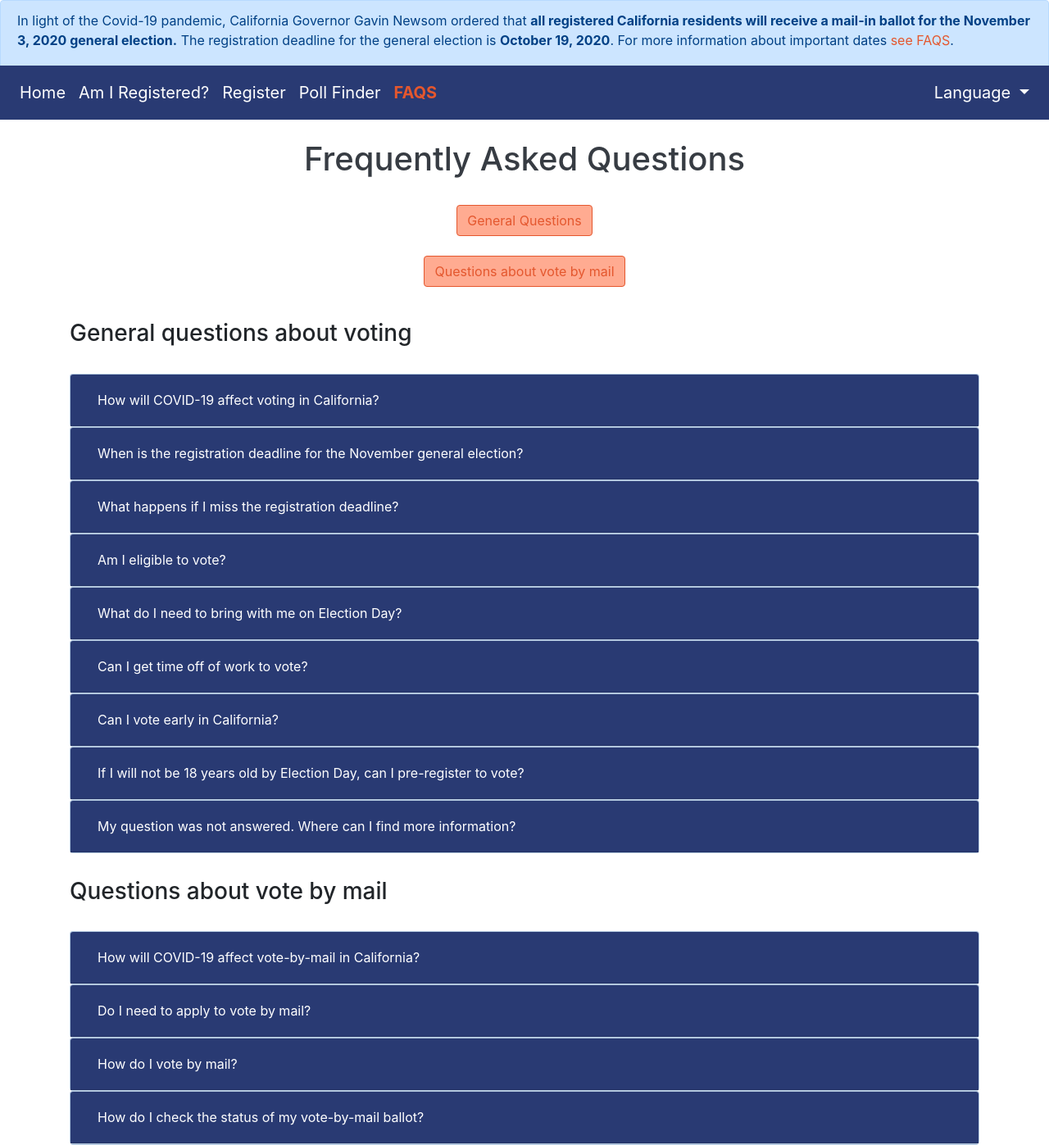
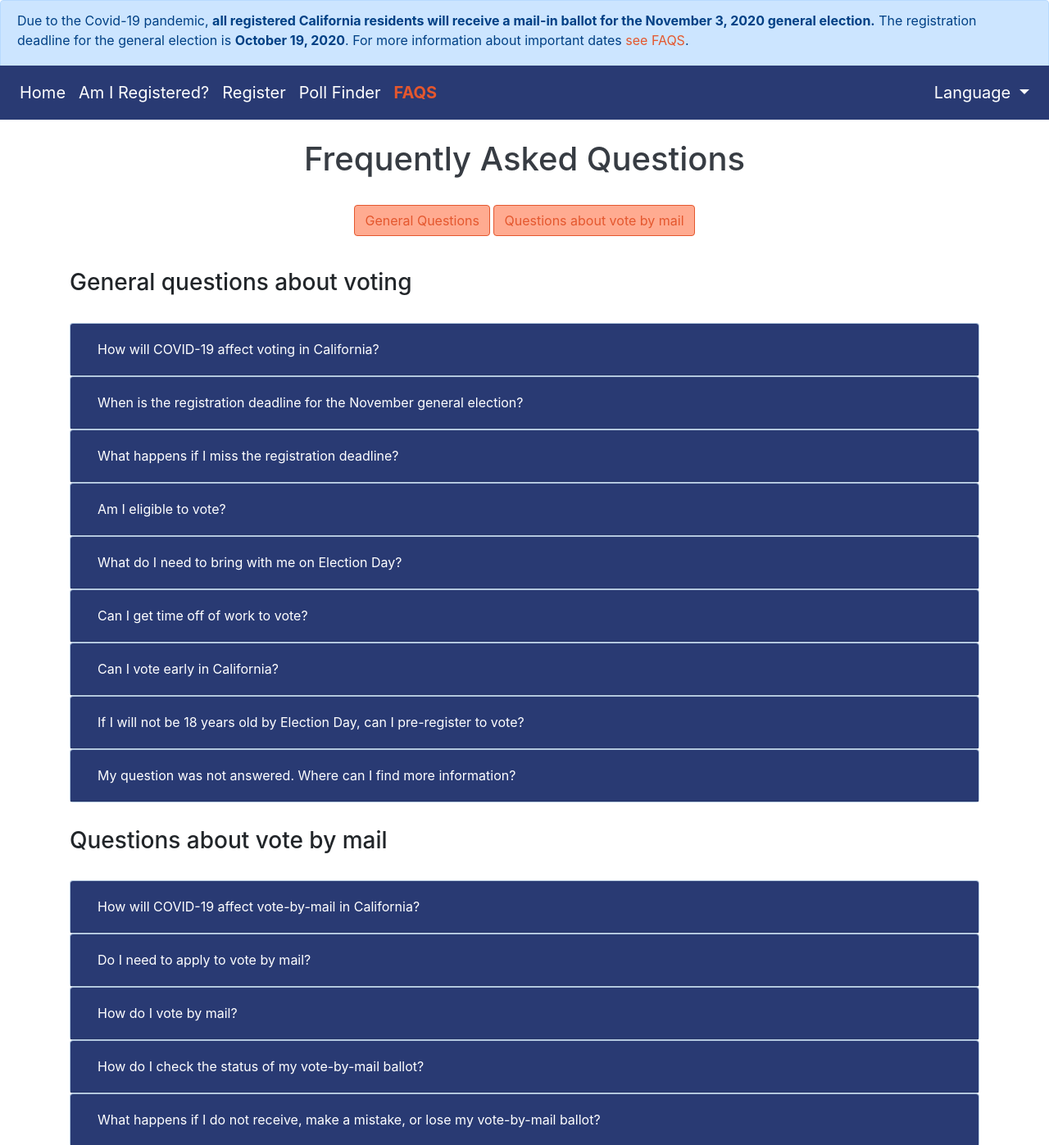
Before and after one commit to kwheelan/Breakthrough, a Flask app: page /en/CA/faqs in a window 1280 px wide. Shown: the top 1397 px of the page at 82% size. Run offline with Flask 2, Linux system fonts and the light colour scheme; some libraries are stand-ins or nearby versions.

Commit message:
updated covid language

```diff
--- a/templates/CA/english/faqs.html
+++ b/templates/CA/english/faqs.html
@@ -13,7 +13,7 @@
 <p align = center>
   <a href="#top">
     <button class = "btn btn-big">General Questions</button>
-  </a><br><br>
+  </a>
   <a href="#vbm">
     <button class = "btn btn-big">Questions about vote by mail</button>
   </a>
@@ -34,7 +34,7 @@
 
     <div id="collapseOne" class="collapse" aria-labelledby="headingOne" data-parent="#accordion">
       <div class="card-body">
-        In light of the Covid-19 pandemic, California Governor Gavin Newsom ordered that <strong>all registered California residents will receive a mail-in ballot.</strong>
+        Due to the Covid-19 pandemic, <strong>all registered California residents will receive a mail-in ballot.</strong>
         However, if voters prefer to vote in person, <strong>polling places will be available.</strong> You can find your polling place information 2-4 weeks before the election
         <a href="{{ url_for('poll_forms', state=state, lang=lang)}}" class = "faqLink">here</a>.
       </div>
@@ -75,7 +75,7 @@
         once the state verifies the voter registration of these voters. Go
         <a href="https://www.sos.ca.gov/elections/voter-registration/same-day-reg/" class = "faqLink">here</a>
         for a list of early voting locations where you can complete the
-        Same Day Voter Registration Process. Or, register at your polling place on election day.
+        Same Day Voter Registration Process. Or, register at your polling place on Election Day.
       </div>
     </div>
   </div>
@@ -206,9 +206,8 @@
           More information <a class = "faqLink" href="https://www.sos.ca.gov/elections/voting-resources/voting-california/who-can-vote-california/voting-rights-californians/">here</a>.</li>
           <li>Not currently found mentally incompetent to vote by a court.
           More information <a class = "faqLink" href="https://www.sos.ca.gov/elections/voting-info/conservatorship/">here</a>.</li>
-          <br><br>
-          Pre-register to vote online in California
-        </ul>
+        </ul><br>
+        <a href="https://registertovote.ca.gov/" class="faqLink">Pre-register to vote online in California</a>.
       </div>
     </div>
   </div>
@@ -249,7 +248,7 @@
     <div id="collapsea" class="collapse" aria-labelledby="headinga" data-parent="#accordion2">
       <div class="card-body">
         This election cycle, vote-by-mail in California is easy and encouraged.
-        In light of the Covid-19 pandemic, California Governor Gavin Newsom ordered that <strong>all registered California residents will receive a mail-in ballot.</strong>
+        Due to the Covid-19 pandemic, <strong>all registered California residents will receive a mail-in ballot.</strong>
         However, if voters prefer to vote in person, <strong>some polling places will be available.</strong>
       </div>
     </div>
@@ -301,7 +300,7 @@
             <li>The return envelope with your ballot must be postmarked on or before
               Election Day (November 3, 2020) and received by your county elections office no later than 17 days after Election Day (November 20, 2020).
               </li>
-            <li>You do not need to be a stamp; postage is prepaid.</li>
+            <li>You do not need to buy a stamp; postage is prepaid.</li>
             </ul></li>
             <li> Return via drop-off
               <ul>
@@ -416,9 +415,8 @@ to receive automatic email, SMS, or voice call notifications and updates about y
         <strong>registered voters also have the option to vote in person at a polling location from 7:00 am to 8:00 pm on Election Day.
           If you are in line at 8:00 pm on Election Day you are eligible to vote. </strong>
           <br><br>
-          <strong>Make sure to bring your vote-by-mail ballot to the polling location to void your vote-by-mail ballot in exchange for casting a ballot at a polling location.</strong>
-          <br><br>
-        <a href="https://www.sos.ca.gov/elections/voting-resources/county-elections-offices/" class="faqLink">Contact your county elections officials</a>
+          Contact
+        <a href="https://www.sos.ca.gov/elections/voting-resources/county-elections-offices/" class="faqLink">your county elections officials</a>
         with more questions.
 			</div>
 		</div>
--- a/templates/CA/english/home.html
+++ b/templates/CA/english/home.html
@@ -20,8 +20,7 @@
 <div class = "mainText">
   <p align = left>
     <font color = #373c43>
-    In light of the Covid-19 pandemic, California Governor Gavin Newsom ordered that
-    <strong>all registered California residents will receive a mail-in ballot for the November 3, 2020 general election.</strong>
+    Due to the Covid-19 pandemic, <strong>all registered California residents will receive a mail-in ballot for the November 3, 2020 general election.</strong>
     <br><br>The registration deadline for the general election is
     <strong>October 19, 2020</strong>. For more information about important dates
     <a href="{{ url_for('faqs', state=state, lang=lang)}}" class = "faqLink">see FAQS</a>.
--- a/templates/layout.html
+++ b/templates/layout.html
@@ -40,7 +40,7 @@
   {% block warning %}
   <div class="alert alert-primary" role="alert" style = "margin-bottom: -10px">
     <p padding = 20px>
-      In light of the Covid-19 pandemic, California Governor Gavin Newsom ordered that
+      Due to the Covid-19 pandemic,
       <font><strong>all registered California residents will receive a mail-in ballot for the November 3, 2020 general election.</strong></font> The registration deadline for the general election is
       <font><strong>October 19, 2020</strong></font>. For more information about important dates <a href="{{ url_for('faqs', state=state, lang=lang)}}" class = "faqLink">see FAQS</a>.
     </p>
```
